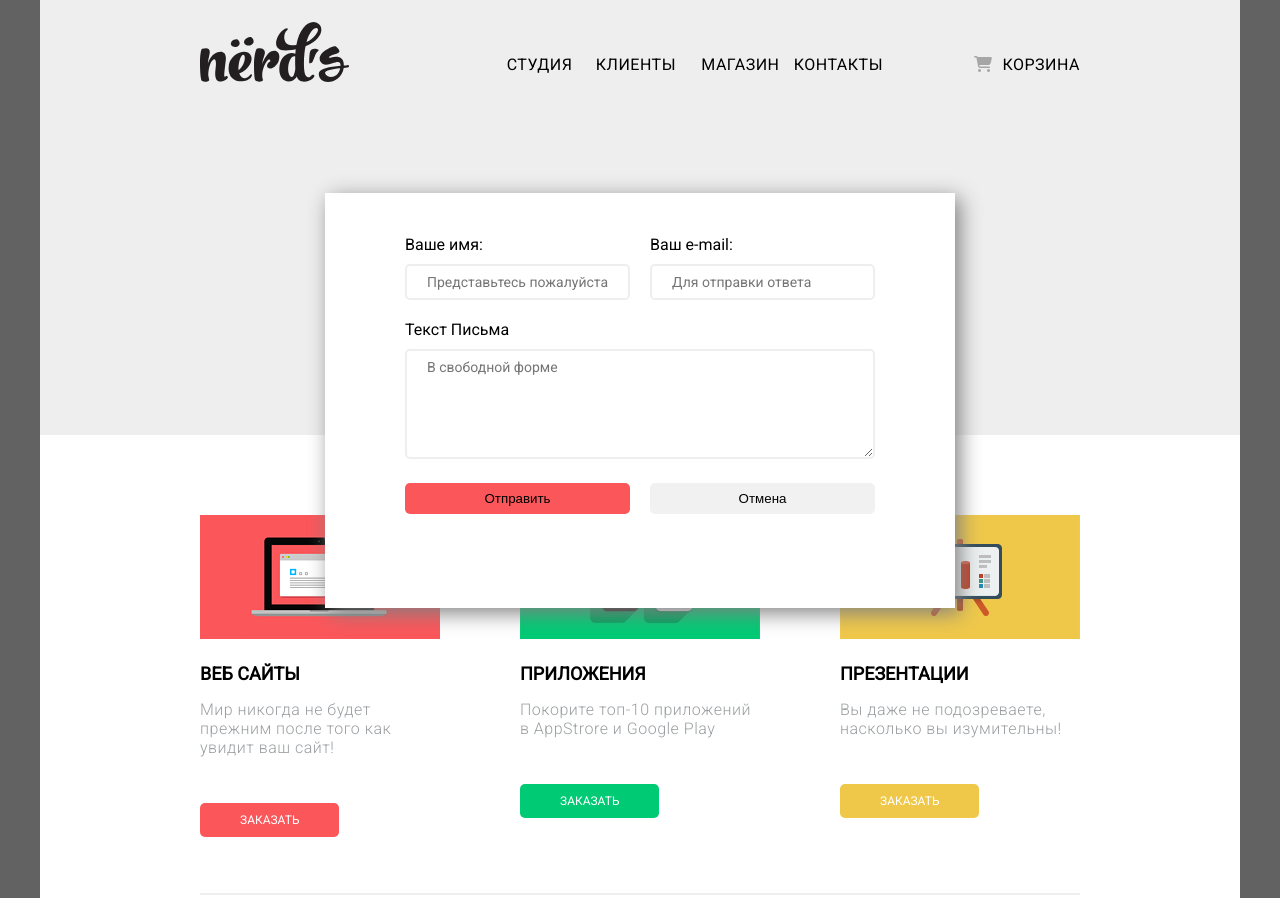
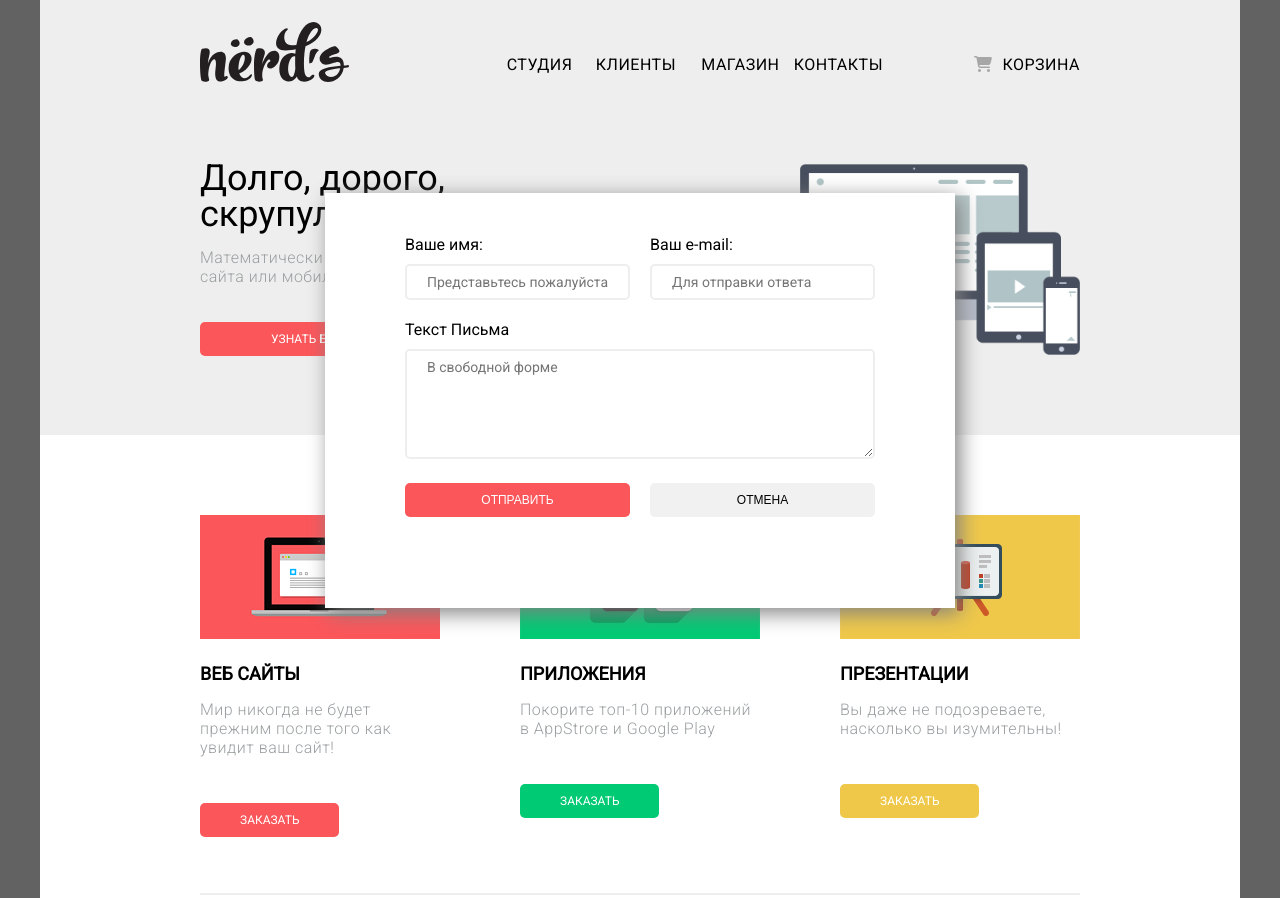
Before and after one commit to Apheliont/nerds, a plain HTML site: page index.html in a window 1280 px wide. Shown: the top 898 px of the page. Drawn offline with Linux system fonts and the light colour scheme.

Commit message:
first slider made

```diff
--- a/index.html
+++ b/index.html
@@ -21,7 +21,19 @@
 			</nav>
 	</header>
 	<section class="slider">
+		<div class="slider__container">
+			<div class="slider__slider-1">
+				<article>
+					<h1>Долго, дорого, скрупулезно.</h1>
+					<p>Математически выверенный дизайн для вашего сайта или мобильного приложения</p>
+					<a class="slider_button red-btn" href="#">Узнать больше</a>
+					<div class="slider__slider-2"></div>
+				</article>
+				<article>
 
+				</article>
+			</div>
+		</div>
 	</section>
 	<div class="main-container">
 		<section class="workWeDo">
--- a/scss/_basic.scss
+++ b/scss/_basic.scss
@@ -1,7 +1,14 @@
 %button_link {
+  display: inline-block;
   text-decoration: none;
   text-transform: uppercase;
   text-align: center;
+  border-radius: 5px;
+  color: white;
+  padding: 10px 40px;
+  font-size: 12px;
+  outline: none;
+  border: none;
 }
 
 %flex_row {
@@ -85,7 +92,8 @@ header {
   background-color: $background_header;
     .header-container {
       @extend %inner_container;
-      @extend %flex_row;
+      display: flex;
+      flex-flow: row nowrap;
       height: 85px;
       > a {
         flex: 1 1 280px;
@@ -105,7 +113,10 @@ header {
   li {
     flex: 1 1 90px;
     > a {
-      @extend %button_link;
+      text-decoration: none;
+      text-transform: uppercase;
+      text-align: center;
+
       line-height: 130px;
       color: black;
       font-weight: 400;
--- a/scss/_index.scss
+++ b/scss/_index.scss
@@ -7,8 +7,34 @@
 }
 
 .slider {
-  height: 350px;
   background-color: $background_slider;
+  .slider__container {
+    @extend %inner_container;
+
+  }
+  .slider__slider-1 {
+    display: flex;
+    height: 350px;
+    flex-flow: row wrap;
+    align-items: stretch;
+    > article {
+      flex: 1;
+      padding-top: 75px;
+      &:last-child {
+        background: url(../images/slider_1.png) no-repeat right;
+        background-size: 70%;
+      }
+      &:first-child {
+        padding-right: 80px;
+      }
+    }
+  }
+}
+
+.slider_button {
+  @extend %button_link;
+  width: 240px;
+  margin-top: 20px;
 }
 // offers section
 .workWeDo {
@@ -27,12 +53,7 @@
 
 .workWeDo_button {
   @extend %button_link;
-  display: inline-block;
   margin-top: 30px;
-  color: white;
-  font-size: 12px;
-  padding: 10px 40px;
-  border-radius: 5px;
 }
 // offers section ends
 
@@ -153,7 +174,7 @@
 
 
 .map_button {
-  @extend .workWeDo_button;
+  @extend %button_link;
   margin-bottom: 0;
   display: block;
 }
@@ -187,10 +208,9 @@
       flex: 1;
       &:first-child {
         margin-right: 20px;
+      }
     }
-  }
 }
-
   textarea {
     height: 110px;
     margin-bottom: 20px;
@@ -202,9 +222,11 @@
     width: 100%;
   }
   .send-form__btn {
-    border: none;
+    @extend %button_link;
     margin-bottom: 10px;
-    outline: none;
+    &:last-child {
+      color: black;
+    }
   }
 
 }
```
Also changed, not shown: css/style.css, images/slider_1.png (added), 1 other file.
